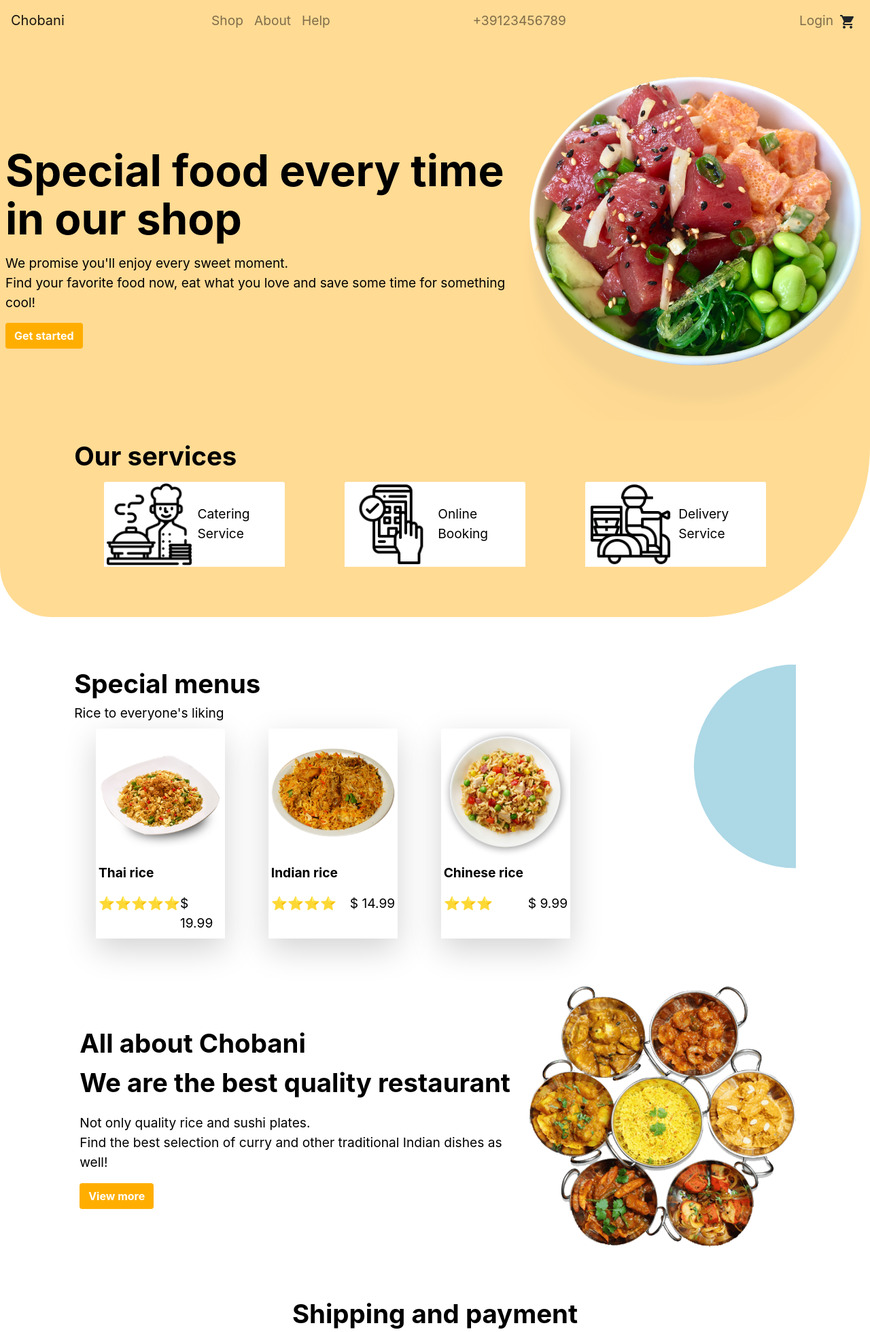
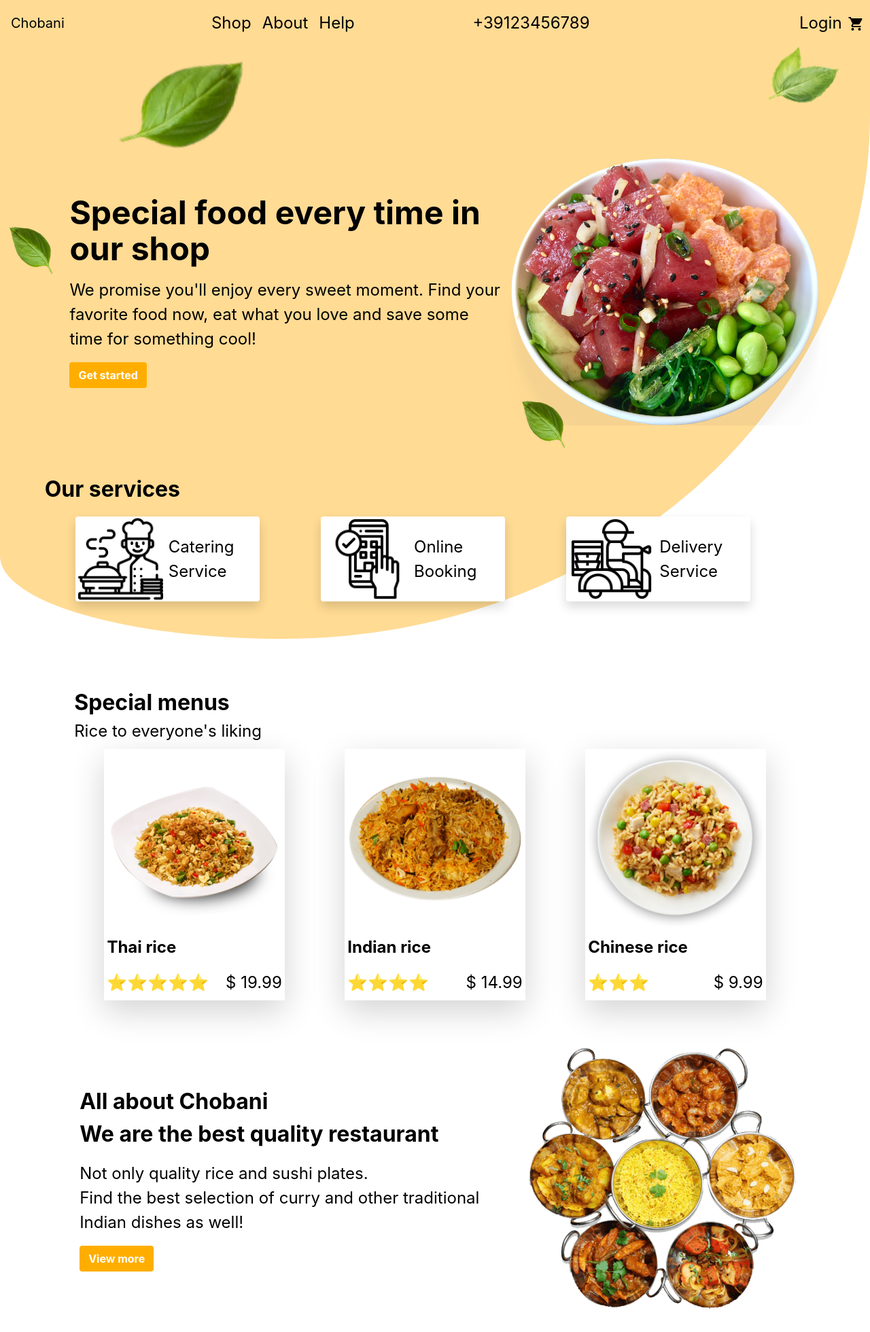
Before and after one commit to tavernhell/chobani-template, a PHP site: page / in a window 1280 px wide. Shown: the top 1960 px of the page at 68% size. Run offline with PHP 8.4, Linux system fonts and the light colour scheme.

Commit message:
7 - Added leaves

```diff
--- a/css/my-style.css
+++ b/css/my-style.css
@@ -1,16 +1,16 @@
-/* VARIABLES */
+/*! VARIABLES */
 :root {
     --bg-col:#ffdb94;
     --button-col: #ffae00;
 }
 
-/* TAGS */
+/*! TAGS */
 a, a:hover {
     color: black;
 }
 
 body {
-    font-size: 1.5vw;
+    font-size: 1.5rem;
     color: black;
 }
 
@@ -29,15 +29,15 @@ button.btn {
 }
 
 
-/* CLASSES */
+/*! CLASSES */
 .biggestText {
-    font-size: 5vw;
+    font-size: 3rem;
     font-weight: bolder;
     line-height: 110%;
 }
 
 .biggerText {
-    font-size: 3vw;
+    font-size: 2rem;
     font-weight: bolder;
 }
 
@@ -50,6 +50,10 @@ button.btn {
     background-color: var(--bg-col);
 }
 
+.navbar * {
+    color: black!important;
+}
+
 .separator {
     height: 70px;
 }
@@ -58,29 +62,61 @@ button.btn {
     text-align: center!important;
 }
 
-/* IDS */
-#firstBlock {
-    padding-top: 50px;
-    padding-bottom: 50px;
+/*! IDS */
+
+/*? IMGS */
+/* Bowl of food */
+
+.image-container {
+    min-width: 400px;
+    width: 100%;
+}
+
+/* Above "Special food" */
+#leaf-abovespecial {
+    position: relative;
+    left: 10%;
+    width: 150px;
+    transform: rotate(100deg);
+}
+
+/* Left of "Special food" */
+#leaf-leftofspecial {
+    position: relative;
+    float: left;
+    top: 7cm;
+    left: 1%;
+}
+
+#leaf-nearcup {
+    position: relative;
+    float: right;
+    right: 35%;
+    top: -1cm;
+}
+
+/* Top right corner */
+#leaves-topright {
+    position: relative;
+    right: 5%;
+    float: right;
+    transform: rotate(40deg);
+}
+/*? END OF IMGS */
+
+#first-block {
+    position: relative;
+    /* padding-left: 100px; */
+    padding-bottom: 55px;
     background-color: var(--bg-col);
     /* TL TR BR BL */
-    border-radius: 0px 0px 250px 75px;
+    border-radius: 0% 0% 145% 70% / 0% 0% 190% 30%;
 }
 
-#circle {
-    position: relative;
-    z-index: -2;
-    float: right;
-    width: 300px;
-    height: 300px;
-    clip-path: circle(50% at 100%);
-    background: lightblue;
-}
-
-#circle2 {
-    background: #9e978e;
-    border-bottom-right-radius: 4vh;
-    border-top-right-radius: 4vh;
+#specialfood-content {
+    width: 90%;
+    padding-left: 3%;
+    margin: 0 auto;
 }
 
 #reviewCarousel {
--- a/index.html
+++ b/index.html
@@ -79,45 +79,54 @@
     <!-- Main container -->
     <main>
     <div class="container-fluid p-0">
+        <!-- Special food + our services -->
+        <div id="first-block">
+          <!-- Special food && pic -->
+          <div  id="specialfood-container">
+            <img src="img/leaf1.png" id="leaf-abovespecial">
+            <img src="img/leaf2.png" id="leaves-topright">
+            <img src="img/leaf1.png" id="leaf-leftofspecial">
+            <div id="specialfood-content">
+              <!-- <img src="img/leaf1.png" class="img-fluid" id="leafaleftofspecial"> -->
+              <div class="d-flex align-items-center">
+                <div>
 
-        <div id="firstBlock">
-            <!-- Special food && pic -->
-            <div class="d-flex  justify-content-center align-items-center">
-                <div class="px-2">
-                    <span class="biggestText">Special food every time in our shop</span>
-                    <div class="my-3"></div>
-                    <div>
-                        We promise you'll enjoy every sweet moment.
-                        <br>
-                        Find your favorite food now, eat what you love and save some time for something cool!
-                    </div>
-                    <div class="my-3"></div>
+
+                <P class="biggestText">Special food every time in our shop</p>
+
+                <P>We promise you'll enjoy every sweet moment. Find your favorite food now, eat what you love and save some time for something cool!</P>
                 <button type="button" class="btn" href="#">Get started</button>
               </div>
-                <img src="./img/big-bowl.png" class="img-fluid rounded" width="40%" alt="Bowl of food">
+              <div class="image-container">
+                <img src="./img/food-bowl.png" class="img-fluid" alt="Bowl of food">
+              </div>
+              </div>
             </div>
             <!-- End of special food && pic -->
+          </div>
 
-            <div class="my-4"></div>
+          <div class="separator">
+            <img src="img/leaf1.png" id="leaf-nearcup">
+          </div>
 
           <!-- Our services -->
-            <div class="row">
-                <div class="col-10 mx-auto">
-                    <span class="biggerText">Our services</span>
+          <div class="row" id="our-services">
+              <div class="col-11 mx-auto">
+                  <p class="biggerText">Our services</p>
                   <div class="d-flex flex-nowrap justify-content-around mt-2">
-                        <div class="card-img-top d-flex align-items-center bg-white col-3 px-1">
+                      <div class="card-img-top d-flex align-items-center bg-white col-3 px-1 shadow rounded">
                           <div>
                               <img class="img-fluid minsize" src="img/catering.png" alt="Catering">
                           </div>
                           <p class="p-2 m-0">Catering<br>Service</p>
                       </div>
-                        <div class="card-img-top d-flex align-items-center bg-white col-3 px-1">
+                      <div class="card-img-top d-flex align-items-center bg-white col-3 px-1 shadow rounded">
                           <div>
                               <img class="img-fluid minsize" src="img/booking.png" alt="Booking">
                           </div>
                           <p class="p-2 m-0">Online <br> Booking</p>
                       </div>
-                        <div class="card-img-top d-flex align-items-center bg-white col-3 px-1">
+                      <div class="card-img-top d-flex align-items-center bg-white col-3 px-1 shadow rounded">
                           <div>
                               <img class="img-fluid minsize" src="img/food-delivery.png" alt="Delivery">
                           </div>
@@ -126,10 +135,7 @@
                   </div>
               </div>
           </div>
-
-            <div class="my-4"></div>
           <!-- End of our services -->
-
         </div>
 
         <div class="separator"></div>
```
Also changed, not shown: img/big-bowl.png (deleted), img/ellipse-border.png (added), img/food-bowl.png (added), img/leaf.png (deleted), img/leaf1.png (added), img/leaf2.png (added), img/leaf3.png (added). Lines whose indentation alone changed are shown as unchanged.
